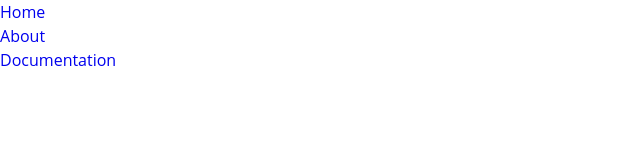
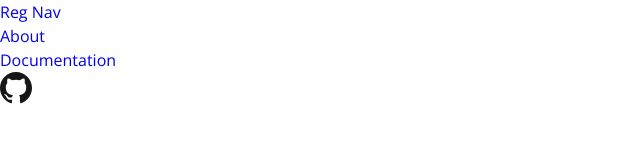
Before and after one commit to terrancecorley/rick-and-morty-api-clone, a React (Create React App) app: page / in a window 1280 px wide. Shown: the top 160 px of the page, without its empty margins (0-640 px from the left). Built offline with nearby package versions, Linux system fonts and the light colour scheme.

Commit message:
began nav styles for mobile

```diff
--- a/public/index.html
+++ b/public/index.html
@@ -19,6 +19,7 @@
       work correctly both with client-side routing and a non-root public URL.
       Learn how to configure a non-root public URL by running `npm run build`.
     -->
+    <link href="https://fonts.googleapis.com/css?family=Open+Sans:400,600,700" rel="stylesheet">
     <title>Rick & Morty API Clone</title>
   </head>
   <body>
--- a/src/components/SiteHeader.js
+++ b/src/components/SiteHeader.js
@@ -1,16 +1,58 @@
 import React, { Fragment } from 'react'
 import styled from 'styled-components';
 
+const Header = styled.header`
+
+`
+
+const MobileNav = styled.nav`
+  @media (min-width: 30em) {
+    display: none;
+  }
+`
+
+const Nav = styled.nav`
+  display: none;
+  @media (min-width: 30em) {
+    display: block;
+  }
+`
+
 export default function SiteHeader() {
   return (
-    <header>
-      <nav>
+    <Header>
+      <MobileNav>
+        <div>
+          <div></div>
+          <div></div>
+          <div></div>
+        </div>
         <ul>
-          <li><a href="#">Home</a></li>
+          <li><a href="#">Mobile Nav</a></li>
           <li><a href="#">About</a></li>
           <li><a href="#">Documentation</a></li>
+          <li>
+            <a href="#">
+              <svg enable-background="new 0 0 32 32" height="32px" id="Layer_1" version="1.0" viewBox="0 0 32 32" width="32px" xmlns="http://www.w3.org/2000/svg" xmlnsXlink="http://www.w3.org/1999/xlink"><path clip-rule="evenodd" d="M16.003,0C7.17,0,0.008,7.162,0.008,15.997  c0,7.067,4.582,13.063,10.94,15.179c0.8,0.146,1.052-0.328,1.052-0.752c0-0.38,0.008-1.442,0-2.777  c-4.449,0.967-5.371-2.107-5.371-2.107c-0.727-1.848-1.775-2.34-1.775-2.34c-1.452-0.992,0.109-0.973,0.109-0.973  c1.605,0.113,2.451,1.649,2.451,1.649c1.427,2.443,3.743,1.737,4.654,1.329c0.146-1.034,0.56-1.739,1.017-2.139  c-3.552-0.404-7.286-1.776-7.286-7.906c0-1.747,0.623-3.174,1.646-4.292C7.28,10.464,6.73,8.837,7.602,6.634  c0,0,1.343-0.43,4.398,1.641c1.276-0.355,2.645-0.532,4.005-0.538c1.359,0.006,2.727,0.183,4.005,0.538  c3.055-2.07,4.396-1.641,4.396-1.641c0.872,2.203,0.323,3.83,0.159,4.234c1.023,1.118,1.644,2.545,1.644,4.292  c0,6.146-3.74,7.498-7.304,7.893C19.479,23.548,20,24.508,20,26c0,2,0,3.902,0,4.428c0,0.428,0.258,0.901,1.07,0.746  C27.422,29.055,32,23.062,32,15.997C32,7.162,24.838,0,16.003,0z" fill="#181616" fill-rule="evenodd"/>
+              </svg>
+            </a>
+          </li>
         </ul>
-      </nav>
-    </header>
+      </MobileNav>
+
+      <Nav>
+        <ul>
+          <li><a href="#">Reg Nav</a></li>
+          <li><a href="#">About</a></li>
+          <li><a href="#">Documentation</a></li>
+          <li>
+            <a href="#">
+              <svg enable-background="new 0 0 32 32" height="32px" id="Layer_1" version="1.0" viewBox="0 0 32 32" width="32px" xmlns="http://www.w3.org/2000/svg" xmlnsXlink="http://www.w3.org/1999/xlink"><path clip-rule="evenodd" d="M16.003,0C7.17,0,0.008,7.162,0.008,15.997  c0,7.067,4.582,13.063,10.94,15.179c0.8,0.146,1.052-0.328,1.052-0.752c0-0.38,0.008-1.442,0-2.777  c-4.449,0.967-5.371-2.107-5.371-2.107c-0.727-1.848-1.775-2.34-1.775-2.34c-1.452-0.992,0.109-0.973,0.109-0.973  c1.605,0.113,2.451,1.649,2.451,1.649c1.427,2.443,3.743,1.737,4.654,1.329c0.146-1.034,0.56-1.739,1.017-2.139  c-3.552-0.404-7.286-1.776-7.286-7.906c0-1.747,0.623-3.174,1.646-4.292C7.28,10.464,6.73,8.837,7.602,6.634  c0,0,1.343-0.43,4.398,1.641c1.276-0.355,2.645-0.532,4.005-0.538c1.359,0.006,2.727,0.183,4.005,0.538  c3.055-2.07,4.396-1.641,4.396-1.641c0.872,2.203,0.323,3.83,0.159,4.234c1.023,1.118,1.644,2.545,1.644,4.292  c0,6.146-3.74,7.498-7.304,7.893C19.479,23.548,20,24.508,20,26c0,2,0,3.902,0,4.428c0,0.428,0.258,0.901,1.07,0.746  C27.422,29.055,32,23.062,32,15.997C32,7.162,24.838,0,16.003,0z" fill="#181616" fill-rule="evenodd"/>
+              </svg>
+            </a>
+          </li>
+        </ul>
+      </Nav>
+    </Header>
   );
 }
```
Also changed, not shown: src/assets/img/brackets.svg (added), src/assets/img/github.svg (added).
